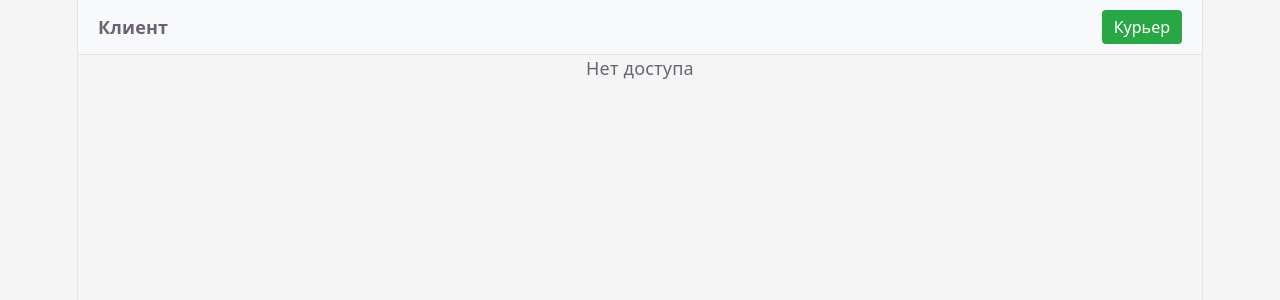
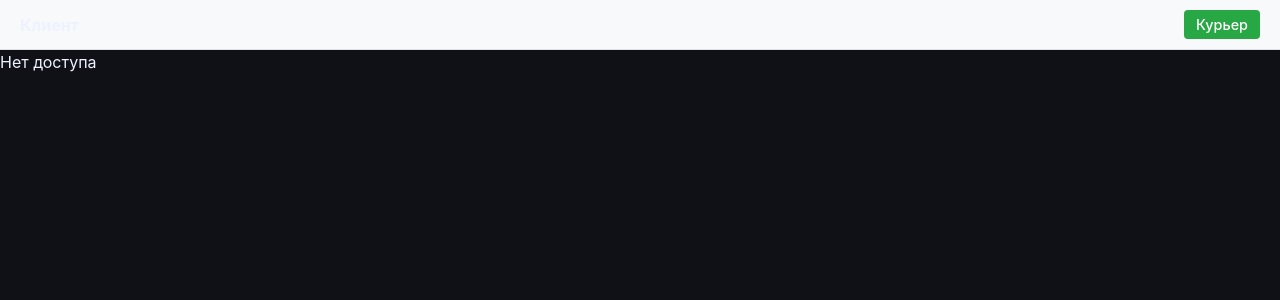
Before and after one commit to vf12776-ux/skoro_budu, a React (Vite) app: page /courier in a window 1280 px wide. Shown: the top 300 px of the page. Built offline with nearby package versions, Linux system fonts and the light colour scheme.

Commit message:
feat: полноценный тёмный современный интерфейс

```diff
--- a/src/index.css
+++ b/src/index.css
@@ -1,119 +1,190 @@
-:root {
-  --text: #6b6375;
-  --text-h: #08060d;
-  --bg: #fff;
-  --border: #e5e4e7;
-  --code-bg: #f4f3ec;
-  --accent: #aa3bff;
-  --accent-bg: rgba(170, 59, 255, 0.1);
-  --accent-border: rgba(170, 59, 255, 0.5);
-  --social-bg: rgba(244, 243, 236, 0.5);
-  --shadow:
-    rgba(0, 0, 0, 0.1) 0 10px 15px -3px, rgba(0, 0, 0, 0.05) 0 4px 6px -2px;
-
-  --sans: system-ui, 'Segoe UI', Roboto, sans-serif;
-  --heading: system-ui, 'Segoe UI', Roboto, sans-serif;
-  --mono: ui-monospace, Consolas, monospace;
-
-  font: 18px/145% var(--sans);
-  letter-spacing: 0.18px;
-  color-scheme: light dark;
-  color: var(--text);
-  background: var(--bg);
-  font-synthesis: none;
-  text-rendering: optimizeLegibility;
-  -webkit-font-smoothing: antialiased;
-  -moz-osx-font-smoothing: grayscale;
-
-  @media (max-width: 1024px) {
-    font-size: 16px;
-  }
-}
-
-@media (prefers-color-scheme: dark) {
-  :root {
-    --text: #9ca3af;
-    --text-h: #f3f4f6;
-    --bg: #16171d;
-    --border: #2e303a;
-    --code-bg: #1f2028;
-    --accent: #c084fc;
-    --accent-bg: rgba(192, 132, 252, 0.15);
-    --accent-border: rgba(192, 132, 252, 0.5);
-    --social-bg: rgba(47, 48, 58, 0.5);
-    --shadow:
-      rgba(0, 0, 0, 0.4) 0 10px 15px -3px, rgba(0, 0, 0, 0.25) 0 4px 6px -2px;
-  }
-
-  #social .button-icon {
-    filter: invert(1) brightness(2);
-  }
+/* Global reset */
+* {
+  margin: 0;
+  padding: 0;
+  box-sizing: border-box;
 }
 
 body {
-  margin: 0;
-  font-family: system-ui, -apple-system, 'Segoe UI', Roboto, sans-serif;
-  background-color: #f5f5f5;
-}
-button {
-  font-family: inherit;
-}
-input, select, button {
-  font-size: 16px;
+  font-family: 'Inter', system-ui, -apple-system, 'Segoe UI', Roboto, sans-serif;
+  background: #0a0c10;
+  color: #eef2ff;
+  line-height: 1.5;
 }
 
 #root {
-  width: 1126px;
-  max-width: 100%;
+  max-width: 1400px;
   margin: 0 auto;
-  text-align: center;
-  border-inline: 1px solid var(--border);
-  min-height: 100svh;
-  display: flex;
-  flex-direction: column;
-  box-sizing: border-box;
+  background: #0f1117;
+  min-height: 100vh;
+  box-shadow: 0 0 40px rgba(0, 0, 0, 0.5);
 }
 
-h1,
-h2 {
-  font-family: var(--heading);
-  font-weight: 500;
-  color: var(--text-h);
+/* Типографика */
+h1, h2, h3 {
+  font-weight: 600;
+  letter-spacing: -0.02em;
+}
+h2 { font-size: 1.8rem; margin-bottom: 1rem; }
+h3 { font-size: 1.4rem; margin-bottom: 0.75rem; }
+
+/* Карточки */
+.card {
+  background: #181c24;
+  border-radius: 24px;
+  padding: 1.5rem;
+  margin-bottom: 1.5rem;
+  border: 1px solid #2a2f3a;
+  transition: all 0.2s ease;
+  box-shadow: 0 8px 20px rgba(0, 0, 0, 0.3);
+}
+.card:hover {
+  border-color: #3a4050;
+  transform: translateY(-2px);
+  box-shadow: 0 12px 28px rgba(0, 0, 0, 0.4);
 }
 
-h1 {
-  font-size: 56px;
-  letter-spacing: -1.68px;
-  margin: 32px 0;
-  @media (max-width: 1024px) {
-    font-size: 36px;
-    margin: 20px 0;
+/* Кнопки */
+button {
+  font-family: inherit;
+  font-weight: 500;
+  font-size: 0.9rem;
+  padding: 0.6rem 1.2rem;
+  border-radius: 40px;
+  border: none;
+  cursor: pointer;
+  transition: all 0.2s ease;
+  background: #2a2f3a;
+  color: #eef2ff;
+}
+button:hover {
+  background: #3a4050;
+  transform: scale(0.98);
+}
+button.primary {
+  background: linear-gradient(135deg, #3b82f6, #2563eb);
+  color: white;
+  box-shadow: 0 4px 12px rgba(59,130,246,0.3);
+}
+button.primary:hover {
+  background: linear-gradient(135deg, #2563eb, #1d4ed8);
+  transform: translateY(-1px);
+}
+button.danger {
+  background: linear-gradient(135deg, #ef4444, #dc2626);
+}
+button.danger:hover {
+  background: linear-gradient(135deg, #dc2626, #b91c1c);
+}
+button.success {
+  background: linear-gradient(135deg, #10b981, #059669);
+}
+button.success:hover {
+  background: linear-gradient(135deg, #059669, #047857);
+}
+button.secondary {
+  background: #374151;
+}
+button.secondary:hover {
+  background: #4b5563;
+}
+
+/* Поля ввода */
+input, select, textarea {
+  background: #0f1117;
+  border: 1px solid #2a2f3a;
+  border-radius: 16px;
+  padding: 0.75rem 1rem;
+  font-size: 0.95rem;
+  color: #eef2ff;
+  transition: all 0.2s;
+  width: 100%;
+}
+input:focus, select:focus, textarea:focus {
+  outline: none;
+  border-color: #3b82f6;
+  box-shadow: 0 0 0 3px rgba(59,130,246,0.2);
+}
+label {
+  display: block;
+  margin-bottom: 0.5rem;
+  font-weight: 500;
+  color: #9ca3af;
+}
+
+/* Шапка */
+.app-header {
+  background: #0a0c10;
+  border-bottom: 1px solid #2a2f3a;
+  padding: 1rem 2rem;
+  display: flex;
+  justify-content: space-between;
+  align-items: center;
+  flex-wrap: wrap;
+  gap: 1rem;
+  position: sticky;
+  top: 0;
+  z-index: 100;
+  backdrop-filter: blur(8px);
+}
+.nav-links {
+  display: flex;
+  gap: 1.5rem;
+  align-items: baseline;
+}
+.nav-links a {
+  text-decoration: none;
+  color: #9ca3af;
+  font-weight: 500;
+  transition: color 0.2s;
+}
+.nav-links a:hover {
+  color: #3b82f6;
+}
+.role-badge {
+  background: #2a2f3a;
+  padding: 0.3rem 1rem;
+  border-radius: 40px;
+  font-size: 0.85rem;
+  font-weight: 500;
+}
+
+/* Специальные блоки */
+.create-order-form {
+  background: #0f1117;
+  border: 1px solid #2a2f3a;
+  border-radius: 32px;
+}
+.map-container {
+  border-radius: 20px;
+  overflow: hidden;
+  margin: 1rem 0;
+}
+.chat-box {
+  background: #0a0c10;
+  border-radius: 20px;
+  padding: 1rem;
+  max-height: 240px;
+  overflow-y: auto;
+}
+.message {
+  display: flex;
+  gap: 0.75rem;
+  margin-bottom: 0.75rem;
+}
+.message strong {
+  color: #3b82f6;
+}
+/* Адаптив */
+@media (max-width: 768px) {
+  .app-header {
+    flex-direction: column;
+    align-items: stretch;
+  }
+  .card {
+    padding: 1rem;
+  }
+  button {
+    padding: 0.5rem 1rem;
   }
 }
-h2 {
-  font-size: 24px;
-  line-height: 118%;
-  letter-spacing: -0.24px;
-  margin: 0 0 8px;
-  @media (max-width: 1024px) {
-    font-size: 20px;
-  }
-}
-p {
-  margin: 0;
-}
-
-code,
-.counter {
-  font-family: var(--mono);
-  display: inline-flex;
-  border-radius: 4px;
-  color: var(--text-h);
-}
-
-code {
-  font-size: 15px;
-  line-height: 135%;
-  padding: 4px 8px;
-  background: var(--code-bg);
-}
```
